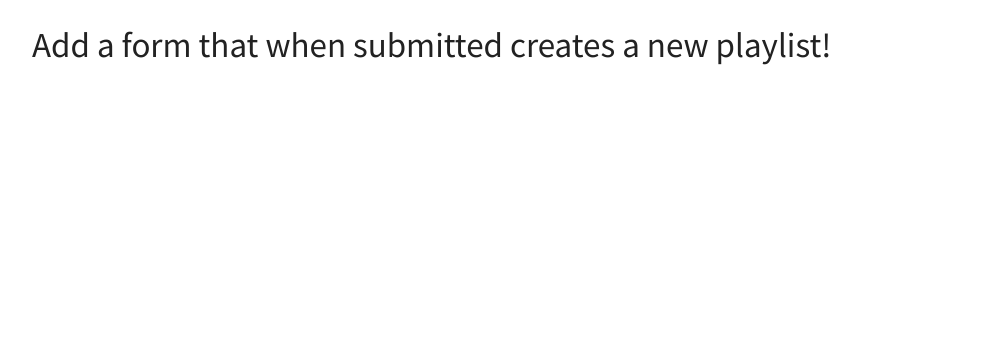
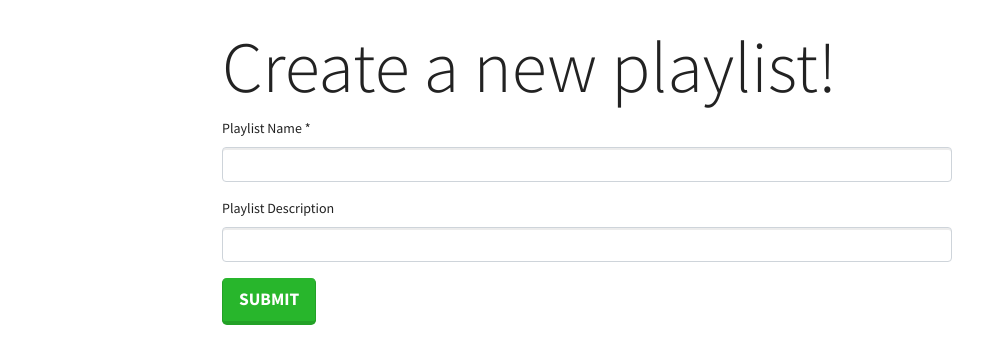
Before and after one commit to andreamartz/sb-25-playlist-db, a Flask app: template playlist-app/templates/new_playlist.html in a window 1280 px wide. Shown: the part 57-421 px from the top of the page, without its empty margins (53-1036 px from the left). Run offline with Flask 2, Linux system fonts and the light colour scheme; the template is opened without the code that fills it: values that come from a table or form of the project are taken from there, others are empty; parts of the project's set-up code (start-up, migrations or seed data) failed here and were passed over; some libraries are stand-ins or nearby versions.

Commit message:
Add form view to create new playlists

```diff
--- a/playlist-app/app.py
+++ b/playlist-app/app.py
@@ -1,8 +1,9 @@
-from flask import Flask, redirect, render_template
+from flask import Flask, redirect, render_template, flash
 from flask_debugtoolbar import DebugToolbarExtension
 
 from models import db, connect_db, Playlist, Song, PlaylistSong
 from forms import NewSongForPlaylistForm, SongForm, PlaylistForm
+from sqlalchemy.exc import IntegrityError
 
 app = Flask(__name__)
 app.config['SQLALCHEMY_DATABASE_URI'] = 'postgresql:///playlist-app'
@@ -17,7 +18,9 @@ app.config['SECRET_KEY'] = "I'LL NEVER TELL!!"
 # Having the Debug Toolbar show redirects explicitly is often useful;
 # however, if you want to turn it off, you can uncomment this line:
 #
-# app.config['DEBUG_TB_INTERCEPT_REDIRECTS'] = False
+# CHECK: ask Michael if this and any other lines (13 db.create_all()?, anything to do with debug toolbar?, etc.?0
+# )
+app.config['DEBUG_TB_INTERCEPT_REDIRECTS'] = False
 
 debug = DebugToolbarExtension(app)
 
@@ -58,6 +61,27 @@ def add_playlist():
 
     # ADD THE NECESSARY CODE HERE FOR THIS ROUTE TO WORK
 
+    form = PlaylistForm()
+
+    # if the CSRF token is validated after the form is submitted
+    if form.validate_on_submit():
+        name = form.name.data
+        description = form.description.data
+
+        # Create a new playlist instance
+        new_playlist = Playlist(
+            name=name, description=description or None)
+        db.session.add(new_playlist)
+
+        try:
+            db.session.commit()
+            flash("Playlist created!")
+            return redirect('/playlists')
+        except IntegrityError:
+            form.name.errors.append(
+                "That playlist name is taken. Please choose another name.")
+
+    return render_template('new_playlist.html', form=form)
 
 ##############################################################################
 # Song routes
--- a/playlist-app/forms.py
+++ b/playlist-app/forms.py
@@ -1,13 +1,19 @@
 """Forms for playlist app."""
 
-from wtforms import SelectField
+from wtforms import SelectField, StringField
 from flask_wtf import FlaskForm
+from wtforms.validators import InputRequired
 
 
 class PlaylistForm(FlaskForm):
     """Form for adding playlists."""
 
     # Add the necessary code to use this form
+    name = StringField("Playlist Name",
+                       validators=[InputRequired(message="Playlist name cannot be blank.")])
+
+    # CHECK: does description need a length validation?
+    description = StringField("Playlist Description")
 
 
 class SongForm(FlaskForm):
--- a/playlist-app/templates/new_playlist.html
+++ b/playlist-app/templates/new_playlist.html
@@ -2,6 +2,42 @@
 
 {% block content %}
 
-<h1>Add a form that when submitted creates a new playlist!</h1>
+<div class="row justify-content-center">
+  <div class="col-md-8">
+    <h1 class="display-3">Create a new playlist!</h1>
+
+    {% for msg in get_flashed_messages() %}
+    <div>{{ msg }}</div>
+    {% endfor %}
+
+
+    <form method="POST">
+      {{ form.hidden_tag() }}
+      <!--add type=hidden form fields -->
+
+      <div class="form-group">
+        {% for field in form
+          if field.widget.input_type != 'hidden' %}
+
+        <p>
+          {{ field.label }}
+          {% if field.flags.required %}
+          <span class="required">*</span>
+          {% endif %}
+          {{ field(class_="form-control") }}
+
+          {% for error in field.errors %}
+          <span class="form-text text-danger">{{ error }}</span>
+          {% endfor %}
+        </p>
+
+        {% endfor %}
+      </div>
+
+
+      <button class="btn btn-lg btn-success" type="submit">Submit</button>
+    </form>
+  </div>
+</div>
 
 {% endblock %}
```
Also changed, not shown: playlist-app/models.py (+8 -0 lines).
